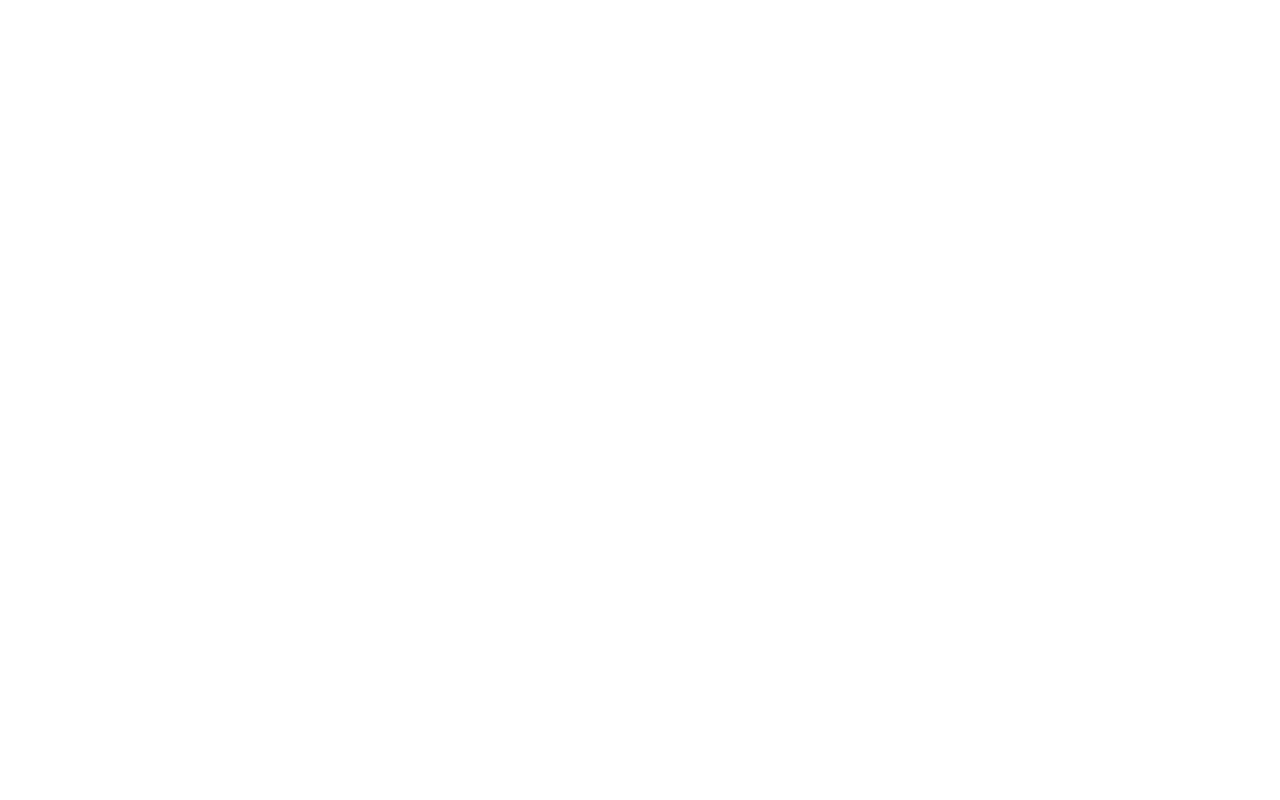
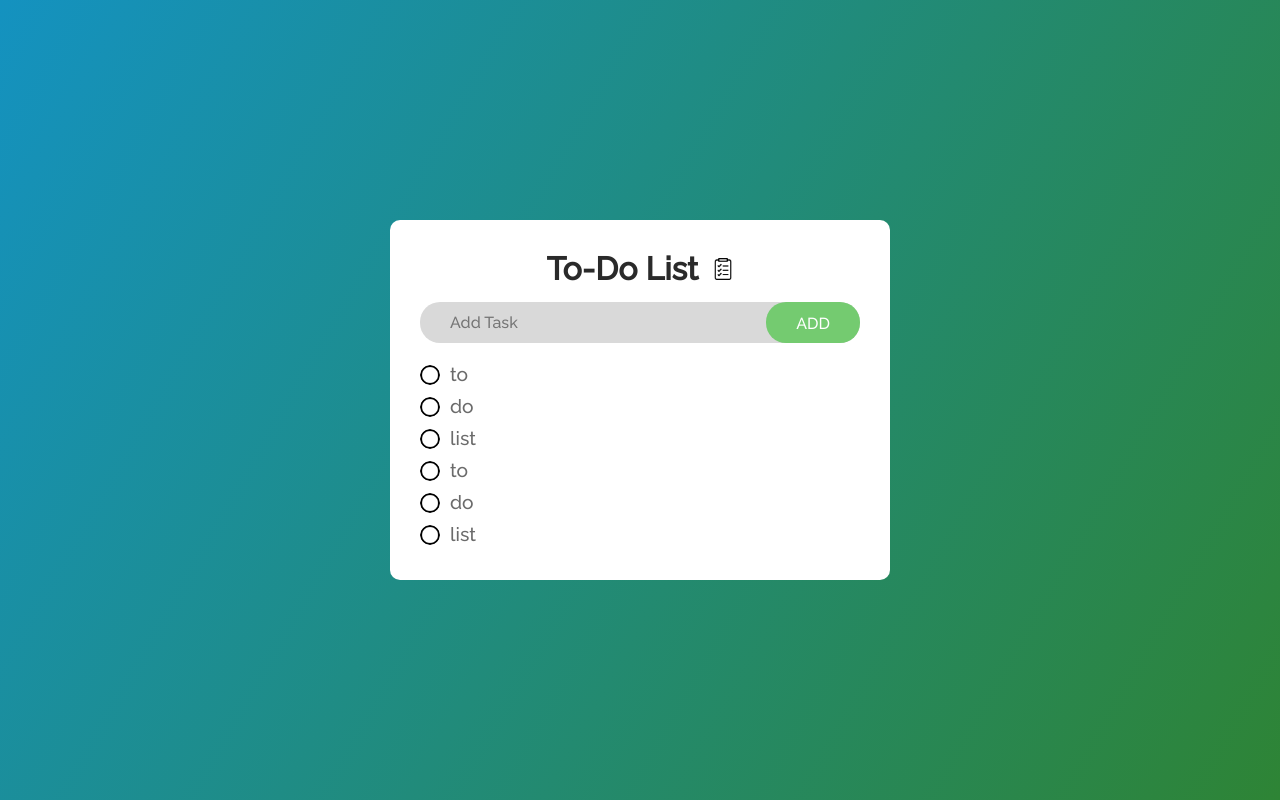
Before and after one commit to mykusdev/to-do-list, a plain HTML site: page index.html in a window 1280 px wide. Drawn offline with Linux system fonts and the light colour scheme.

Commit message:
adding styling

```diff
--- a/index.html
+++ b/index.html
@@ -5,9 +5,26 @@
     <meta name="viewport" content="width=device-width, initial-scale=1.0">
     <link rel="stylesheet" href="styles.css">
     <script src="script.js" defer></script>
-    <title>To Do List| mykusdev</title>
+    <title>To Do List | mykusdev</title>
 </head>
 <body>
+    <div class="container">
 
+        <div class="card">
+            <h2>To-Do List <img src="images/notepad.png"></h2>
+            <div class="input-div">
+                <input type="text" class="input-area" placeholder="Add Task">
+                <button class="add-task-button">ADD</button>
+            </div>
+            <ul class="lists">
+                <li>to</li>
+                <li>do</li>
+                <li>list</li>
+                <li>to</li>
+                <li>do</li>
+                <li>list</li>
+            </ul>
+        </div>
+    </div>
 </body>
 </html>
--- a/styles.css
+++ b/styles.css
@@ -0,0 +1,93 @@
+@import url('https://fonts.googleapis.com/css2?family=Raleway:wght@500&display=swap');
+
+*{
+    margin: 0;
+    padding: 0;
+    box-sizing: border-box;
+    font-family: 'Raleway', sans-serif;
+}
+.container{
+    padding: 0;
+    width: 100%;
+    min-height: 100vh;
+    /* background-color:  rgb(42, 59, 134); */
+    background: linear-gradient(120deg, rgb(20, 146, 192), rgb(46, 132, 53));
+    display: flex;
+    align-items: center;
+    justify-content: center;
+}
+.card{
+    background-color: rgb(255, 255, 255);
+    width: 500px;
+    max-width: 600px;
+    border-radius: 10px;
+    /* border: 2px solid red; */
+    padding: 30px;
+    /* padding-left: 50px; */
+}
+.card h2{
+    color: rgb(42, 42, 42);
+    text-align: center;
+    font-size: 2em;
+}
+.card h2 img{
+    height: 22px;
+    padding-left: 5px;
+}
+ul li{
+    list-style: none;
+    font-size: 1.2em;
+    padding: 5px;
+    padding-left: 30px;
+    user-select: none;
+    cursor: pointer;
+    position: relative;
+    color: rgb(107, 107, 107);
+}
+ul li::before{
+    content: '';
+    position: absolute;
+    height: 20px;
+    width: 20px;
+    border-radius: 50%;
+    background-image: url(images/unchecked.png);
+    background-size: cover;
+    /* background-position: center; */
+    top: 7px;
+    left: 0px;
+}
+.input-div{
+    display: flex;
+    align-items: center;
+    justify-content: space-between;
+    padding-left: 20px;
+    background-color: rgb(217, 217, 217);
+    border-radius: 20px;
+    margin-top: 15px;
+    margin-bottom: 15px;
+
+}
+.input-area{
+    flex: 1;
+    background: rgba(0, 0, 0, 0);
+    padding: 10px;
+    border: none;
+    outline: none;
+    font-size: 1em;
+    color: rgb(85, 85, 85);
+}
+.add-task-button{
+    background: rgb(116, 203, 112);
+    padding: 12px 30px 10px 30px;
+    border-radius: 20px;
+    border: none;
+    outline: none;
+    cursor: pointer;
+    color: white;
+    font-size: 1em;
+    transition: 0.5s;
+}
+.add-task-button:hover{
+    background: rgb(90, 168, 86);
+
+}
```
Also changed, not shown: images/checked.png (added), images/notepad.png (added), images/unchecked.png (added).
